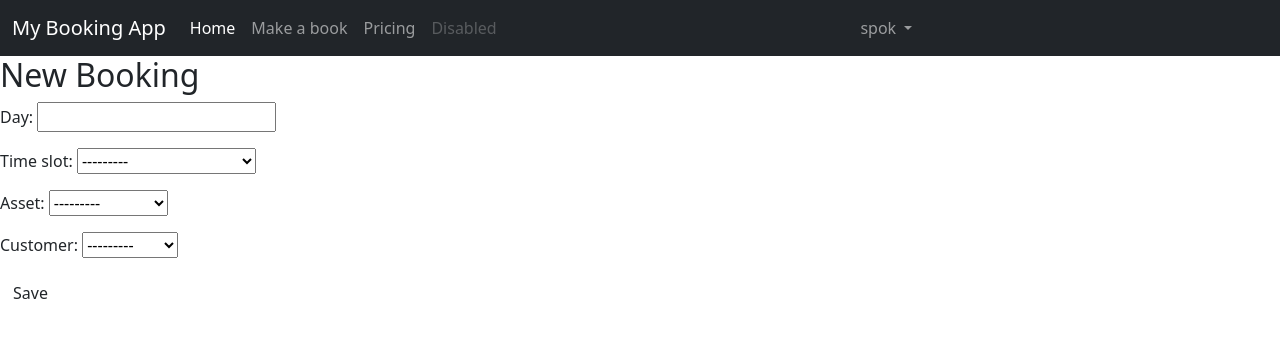
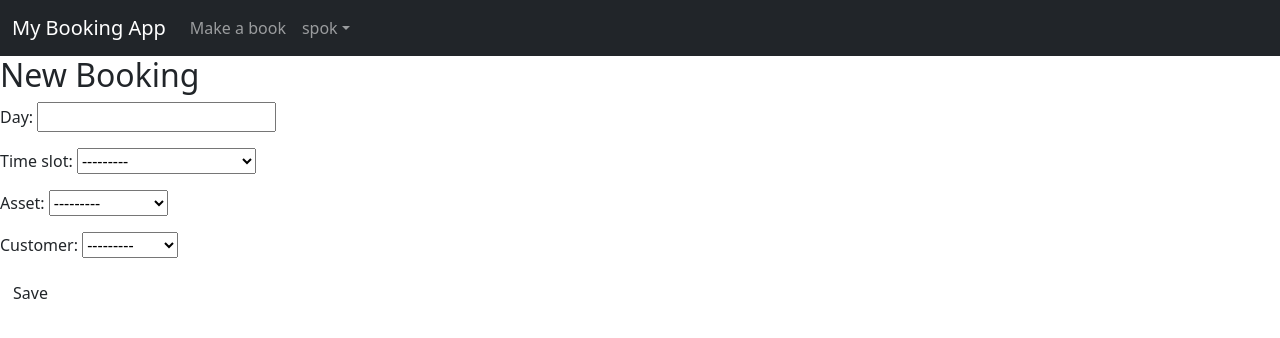
Before and after one commit to hharrisd/booking, a Django app: page /booking/new/ in a window 1280 px wide. Shown: the top 338 px of the page. Run offline with Django 3.2, Linux system fonts and the light colour scheme; a user stored in the database is signed in; data comes from the database, SQL or seed files in the repository; some libraries are stand-ins or nearby versions.

Commit message:
Navbar changes

```diff
--- a/templates/base.html
+++ b/templates/base.html
@@ -26,35 +26,24 @@
                 </button>
                 <div class="collapse navbar-collapse" id="navbarNavAltMarkup">
                     <div class="navbar-nav">
-                        <a class="nav-link active" aria-current="page" href="#">Home</a>
                         <a class="nav-link" href="{% url 'bookingapp:new' %}">Make a book</a>
-                        <a class="nav-link" href="#">Pricing</a>
-                        <a class="nav-link disabled" href="#" tabindex="-1" aria-disabled="true">Disabled</a>
-                    </div>
-                </div>
-                <div class="collapse navbar-collapse" id="mainMenu">
                         {% if user.is_authenticated %}
-                        <ul class="navbar-nav ml-auto">
                             <li class="nav-item dropdown">
-                                <a class="nav-link dropdown-toggle" href="#" id="userMenu" data-toggle="dropdown"
-                                   aria-haspopup="true" aria-expanded="false">
-                                    {{ user.username }}
-                                </a>
-                                <div class="dropdown-menu dropdown-menu-right" aria-labelledby="userMenu">
-                                    <a class="dropdown-item" href="#">My account</a>
-                                    <a class="dropdown-item" href="#">Change password</a>
-                                    <div class="dropdown-divider"></div>
-                                    <a class="dropdown-item" href="{% url 'logout' %}">Log out</a>
-                                </div>
+                                <a class="nav-link dropdown-toggle" href="#" id="dropdown01" data-bs-toggle="dropdown"
+                                   aria-expanded="false">{{ user.username }}</a>
+                                <ul class="dropdown-menu" aria-labelledby="dropdown01">
+                                    <li><a class="dropdown-item" href="#">My account</a></li>
+                                    <li><a class="dropdown-item" href="#">Change password</a></li>
+                                    <li><a class="dropdown-item" href="{% url 'logout' %}">Log out</a></li>
+                                </ul>
                             </li>
-                        </ul>
                         {% else %}
-                        {{ user.email }}
                             <form class="form-inline ml-auto">
                                 <a href="{% url 'login' %}" class="btn btn-outline-secondary">Log in</a>
                                 <a href="{% url 'signup' %}" class="btn btn-primary ml-2">Sign up</a>
                             </form>
                         {% endif %}
+                    </div>
                 </div>
             </div>
         </nav>
```
Lines whose indentation alone changed are shown as unchanged.
